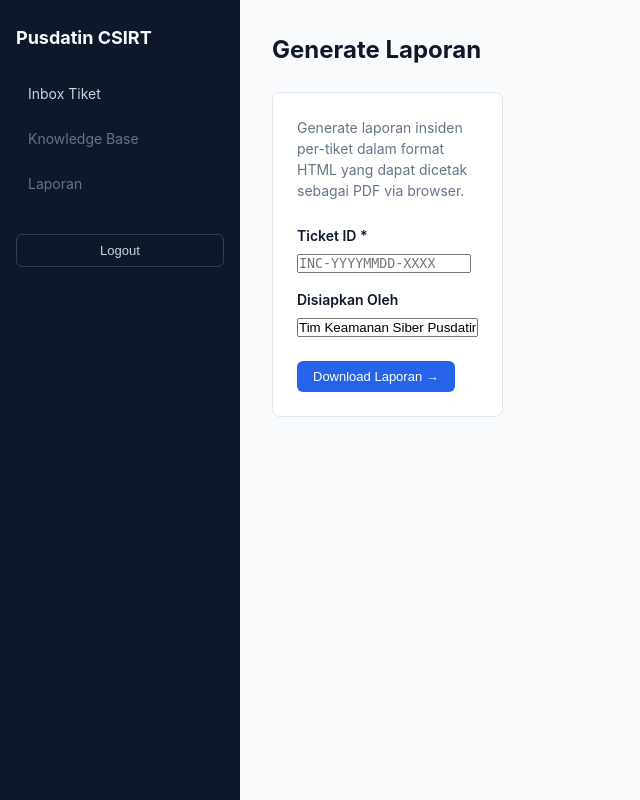
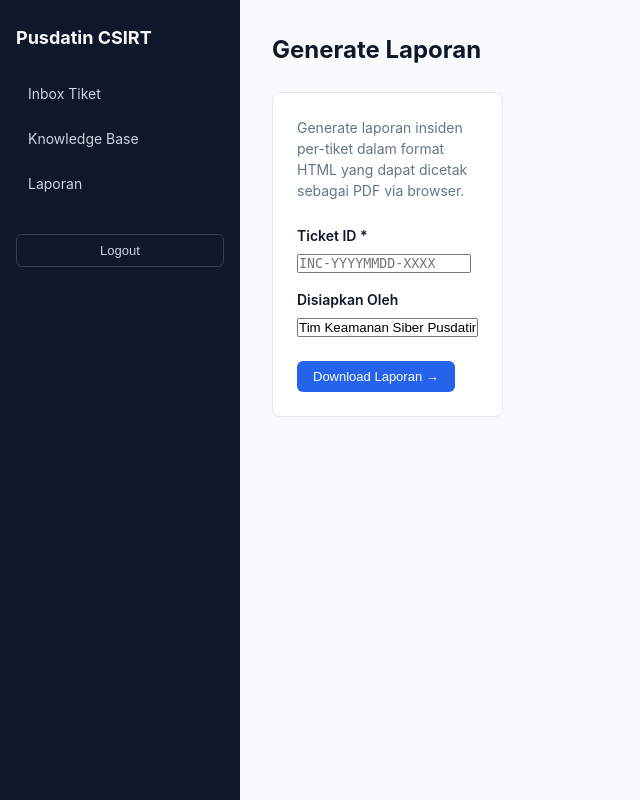
Before and after one commit to gr0zhx/cyber-incident-helpdesk, a Python web app: template app/web/templates/admin/report.html in a window 1280 px wide. Shown: the whole page, without its empty margins (0-640 px from the left). Run offline with Jinja, Linux system fonts and the light colour scheme; the template is opened without the code that fills it, so the values that code supplies are empty.

Commit message:
chore(web): wire RAG + report routers, activate sidebar links

```diff
--- a/app/web/app.py
+++ b/app/web/app.py
@@ -18,6 +18,8 @@ from app.web.routes.admin_actions import router as admin_actions_router
 from app.web.routes.admin_auth import router as admin_auth_router
 from app.web.routes.admin_inbox import router as admin_inbox_router
 from app.web.routes.landing import router as landing_router
+from app.web.routes.admin_rag import router as admin_rag_router
+from app.web.routes.admin_report import router as admin_report_router
 from app.web.routes.pelapor import router as pelapor_router
 
 STATIC_DIR = Path(__file__).resolve().parent / "static"
@@ -62,4 +64,6 @@ def register_web(app: FastAPI) -> None:
     app.include_router(admin_auth_router)
     app.include_router(admin_inbox_router)
     app.include_router(admin_actions_router)
+    app.include_router(admin_rag_router)
+    app.include_router(admin_report_router)
     app.include_router(pelapor_router)
--- a/app/web/templates/admin/_shell.html
+++ b/app/web/templates/admin/_shell.html
@@ -5,8 +5,8 @@
     <h2 style="font-size: 18px; margin-bottom: 24px;">Pusdatin CSIRT</h2>
     <nav style="display: flex; flex-direction: column; gap: 8px;">
       <a href="/admin/inbox" style="color: #cbd5e1; text-decoration: none; padding: 8px 12px; border-radius: 6px;">Inbox Tiket</a>
-      <a href="/admin/rag" style="color: #64748b; text-decoration: none; padding: 8px 12px; border-radius: 6px;">Knowledge Base</a>
-      <a href="/admin/report" style="color: #64748b; text-decoration: none; padding: 8px 12px; border-radius: 6px;">Laporan</a>
+      <a href="/admin/rag" style="color: #cbd5e1; text-decoration: none; padding: 8px 12px; border-radius: 6px;">Knowledge Base</a>
+      <a href="/admin/report" style="color: #cbd5e1; text-decoration: none; padding: 8px 12px; border-radius: 6px;">Laporan</a>
     </nav>
     <form method="post" action="/admin/logout" style="margin-top: 32px;">
       <input type="hidden" name="csrf_token" value="{{ csrf_token }}">
```
